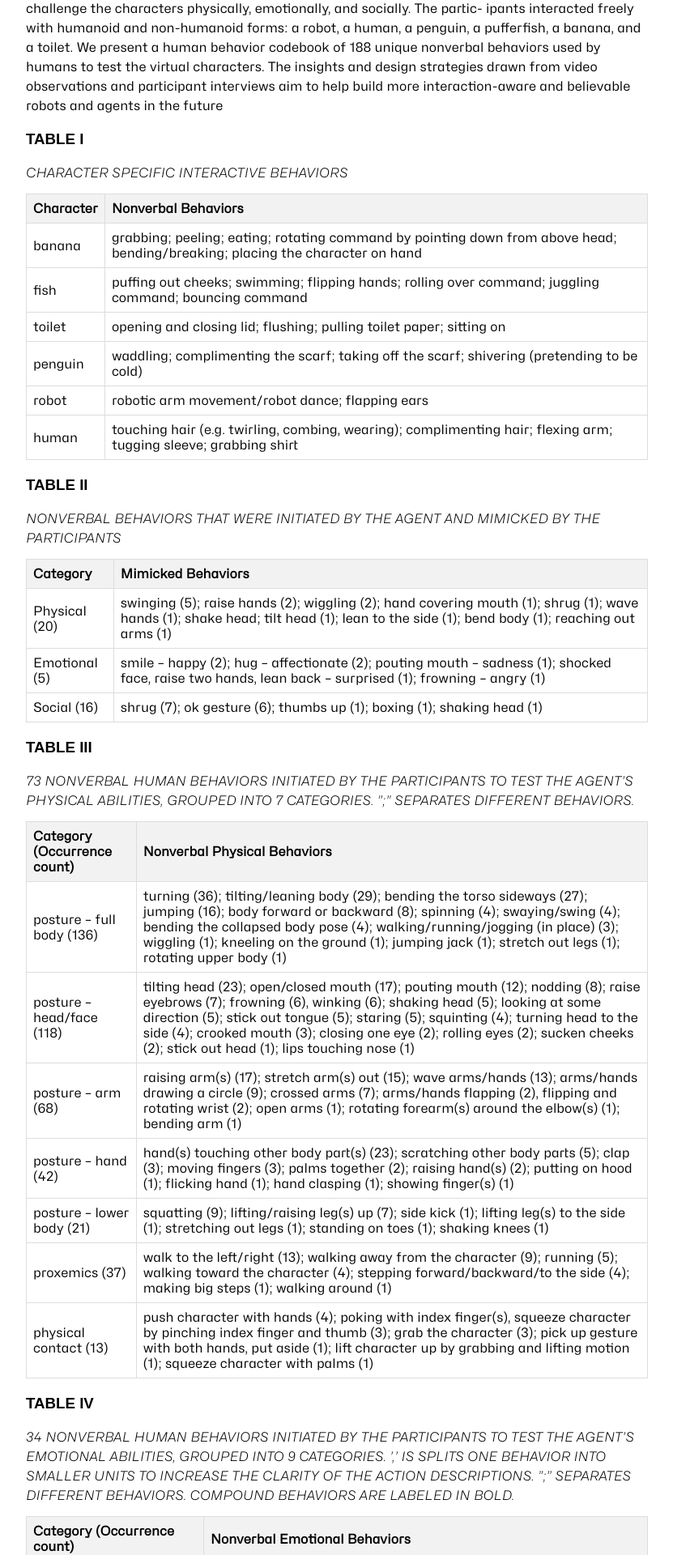
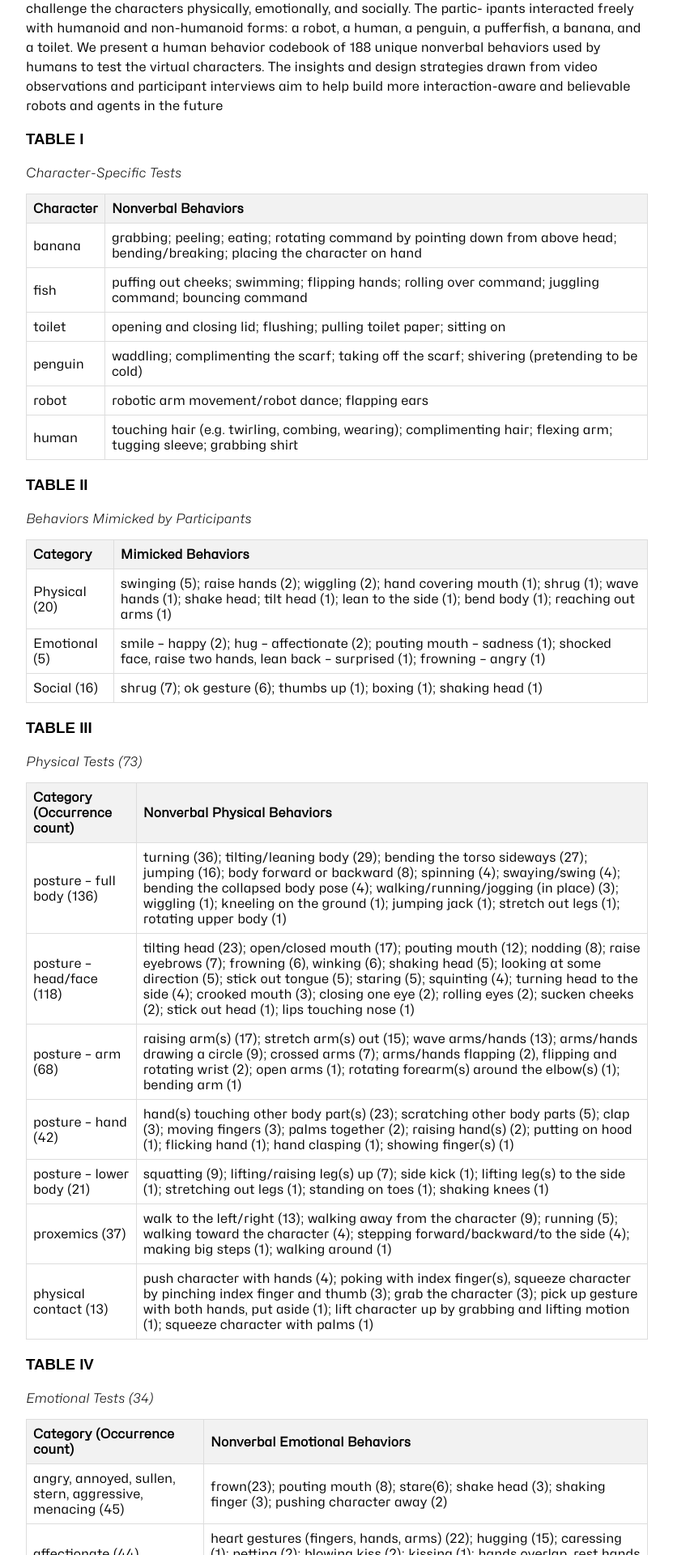
Before and after one commit to rosielab/react-to-this, a React (Create React App) app: page / in a window 1280 px wide. Shown: the part 880-2800 px from the top of the page at 81% size, without its empty margins (224-1055 px from the left). Built offline with nearby package versions, Linux system fonts and the light colour scheme.

Commit message:
Update App.js
Fix wordings and add video link to youtube

```diff
--- a/src/App.js
+++ b/src/App.js
@@ -22,7 +22,7 @@ function App() {
           <a href="https://arxiv.org/abs/2409.11602">Paper</a>
         </li>
         <li>
-          <a href="#videos">Videos</a>
+          <a href="https://www.youtube.com/watch?v=QRi5o5v_leY">Video</a>
         </li>
         <li>
           <a href="https://drive.google.com/drive/u/0/folders/1ZDGlArmld08QO7Ybcin0MR2RjGwY3ihL">Annotations</a>
@@ -55,7 +55,7 @@ function App() {
 
       <div id="tables">
         <h3>TABLE I</h3>
-        <h2>CHARACTER SPECIFIC INTERACTIVE BEHAVIORS</h2>
+        <h2>Character-Specific Tests</h2>
         <table>
           <thead>
             <tr>
@@ -107,8 +107,7 @@ function App() {
         </table>
         <h3>TABLE II</h3>
         <h2>
-          NONVERBAL BEHAVIORS THAT WERE INITIATED BY THE AGENT AND MIMICKED BY
-          THE PARTICIPANTS
+          Behaviors Mimicked by Participants
         </h2>
         <table>
           <thead>
@@ -145,9 +144,7 @@ function App() {
         </table>
         <h3>TABLE III</h3>
         <h2>
-          73 NONVERBAL HUMAN BEHAVIORS INITIATED BY THE PARTICIPANTS TO TEST THE
-          AGENT’S PHYSICAL ABILITIES, GROUPED INTO 7 CATEGORIES. ”;” SEPARATES
-          DIFFERENT BEHAVIORS.
+          Physical Tests (73)
         </h2>
         <table>
           <thead>
@@ -229,11 +226,7 @@ function App() {
         </table>
         <h3>TABLE IV</h3>
         <h2>
-          34 NONVERBAL HUMAN BEHAVIORS INITIATED BY THE PARTICIPANTS TO TEST THE
-          AGENT’S EMOTIONAL ABILITIES, GROUPED INTO 9 CATEGORIES. ’,’ IS SPLITS
-          ONE BEHAVIOR INTO SMALLER UNITS TO INCREASE THE CLARITY OF THE ACTION
-          DESCRIPTIONS. ”;” SEPARATES DIFFERENT BEHAVIORS. COMPOUND BEHAVIORS
-          ARE LABELED IN BOLD.
+          Emotional Tests (34)
         </h2>
         <table>
           <thead>
@@ -307,11 +300,7 @@ function App() {
 
         <h3>TABLE V</h3>
         <h2>
-          82 NONVERBAL HUMAN BEHAVIORS INITIATED BY THE PARTICIPANTS TO TEST THE
-          AGENT’S SOCIAL ABILITIES, GROUPED INTO 42 CATEGORIES. ’,’ SPLITS ONE
-          BEHAVIOR INTO SMALLER UNITS TO INCREASE THE CLARITY OF THE BEHAVIOR
-          DESCRIPTIONS. ”;” SEPARATES DIFFERENT BEHAVIORS. COMPOUND BEHAVIORS
-          ARE LABELED IN BOLD
+          Social Tests (82)
         </h2>
 
         <table>
```
